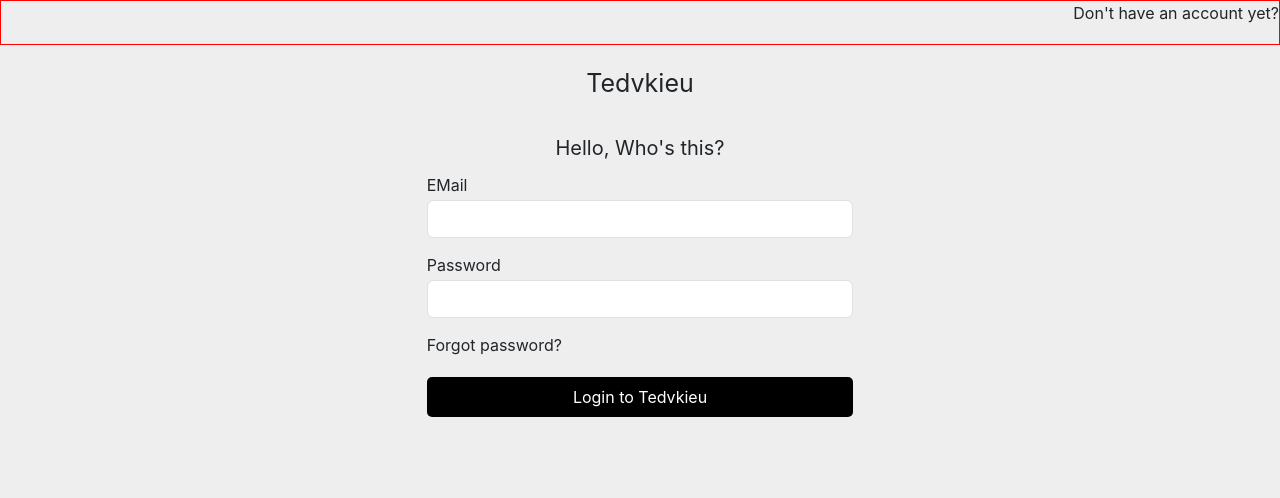
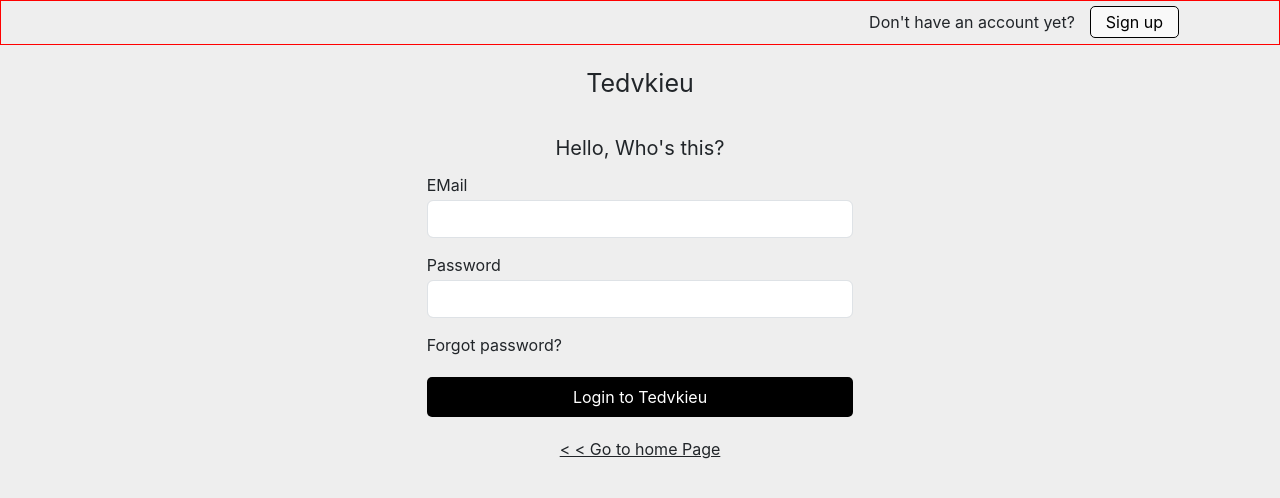
Before and after one commit to tedvkieu/ReactJS_Basic, a React (Create React App) app: page /login in a window 1280 px wide. Shown: the top 498 px of the page. Built offline with nearby package versions, Linux system fonts and the light colour scheme.

Commit message:
#70. API Login | Đăng nhập

```diff
--- /dev/null
+++ b/src/Layout.js
@@ -0,0 +1,43 @@
+import { BrowserRouter, Routes, Route } from 'react-router-dom';
+import User from './components/User/User';
+import Admin from './components/Admin/Admin';
+import App from './App';
+import HomePage from './components/Home/HomePage';
+import ManageUser from './components/Admin/Content/ManageUser';
+import DashBoard from './components/Admin/Content/DashBoard';
+import Login from './components/Auth/Login';
+
+import { ToastContainer, toast } from 'react-toastify';
+import 'react-toastify/dist/ReactToastify.css';
+
+const Layout = (props) => {
+    return (
+        <>
+            <Routes>
+                <Route path="/" element={<App />}>
+                    <Route index element={<HomePage />}></Route>
+                    <Route path="users" element={<User />}></Route>
+                </Route>
+                <Route path="admin" element={<Admin />}>
+                    <Route index element={<DashBoard />} />
+                    <Route path="manage-user" element={<ManageUser />} />
+                </Route>
+
+                <Route path="/login" element={<Login />} />
+            </Routes>
+            <ToastContainer
+                position="top-right"
+                autoClose={5000}
+                hideProgressBar={false}
+                newestOnTop={false}
+                closeOnClick
+                rtl={false}
+                pauseOnFocusLoss
+                draggable
+                pauseOnHover
+            />
+        </>
+    );
+};
+
+export default Layout;
--- a/src/components/Admin/Admin.js
+++ b/src/components/Admin/Admin.js
@@ -3,8 +3,7 @@
 import { FaBars } from 'react-icons/fa';
 import { useState } from 'react';
 import { Outlet } from 'react-router-dom';
-import { ToastContainer, toast } from 'react-toastify';
-import 'react-toastify/dist/ReactToastify.css';
+
 
 const Admin = (props) => {
     const [collapsed, setCollapsed] = useState(false);
@@ -22,17 +21,7 @@
                     <Outlet />
                 </div>
             </div>
-            <ToastContainer
-                position="top-right"
-                autoClose={5000}
-                hideProgressBar={false}
-                newestOnTop={false}
-                closeOnClick
-                rtl={false}
-                pauseOnFocusLoss
-                draggable
-                pauseOnHover
-            />
+
         </div>
     );
 };
--- a/src/components/Admin/Content/ModelCreateUser.js
+++ b/src/components/Admin/Content/ModelCreateUser.js
@@ -61,7 +61,6 @@
             role,
             image
         );
-        console.log('check res: ', data);
         if (data && data.EC === 0) {
             toast.success(data.EM);
             handleClose();
--- a/src/components/Auth/Login.js
+++ b/src/components/Auth/Login.js
@@ -1,16 +1,30 @@
 import { useState } from 'react';
 import './Login.scss';
+import { useNavigate } from 'react-router-dom';
+import { postLogin } from '../../services/apiServices';
+import { toast } from 'react-toastify';
 const Login = (props) => {
     const [email, setEmail] = useState('');
     const [password, setPassword] = useState('');
+    const navigate = useNavigate();
+    const handleLogin = async () => {
+        let data = await postLogin(email, password);
+        if (data && data.EC === 0) {
+            toast.success(data.EM);
+            navigate('/');
+        }
 
-    const handleLogin = () => {
-        alert('login');
+        if (data && +data.EC !== 0) {
+            toast.error(data.EM);
+        }
     };
     return (
         <>
             <div className="login-container">
-                <div className="header">Don't have an account yet?</div>
+                <div className="header">
+                    <span>Don't have an account yet?</span>
+                    <button>Sign up</button>
+                </div>
 
                 <div className="title col-4 mx-auto">Tedvkieu</div>
                 <div className="welcome col-4 mx-auto">Hello, Who's this?</div>
@@ -43,6 +57,15 @@
                             Login to Tedvkieu
                         </button>
                     </div>
+                    <div className="text-center">
+                        <span
+                            className="back"
+                            onClick={() => {
+                                navigate('/');
+                            }}>
+                            &#60; &#60; Go to home Page
+                        </span>
+                    </div>
                 </div>
             </div>
         </>
--- a/src/components/Auth/Login.scss
+++ b/src/components/Auth/Login.scss
@@ -3,6 +3,21 @@
         height: 45px;
         text-align: right;
         border: 1px solid red;
+        padding: 5px 100px;
+        align-items: center;
+        justify-content: flex-end;
+
+        button {
+            padding: 3px 15px;
+            border-radius: 5px;
+            background: #f9f9f9;
+            margin-left: 15px;
+            border: 1px solid;
+
+            &:hover {
+                background: white;
+            }
+        }
     }
     .title {
         font-size: 25px;
@@ -29,4 +44,10 @@
             background: black;
         }
     }
+    .text-center {
+        .back {
+            cursor: pointer;
+            text-decoration: underline;
+        }
+    }
 }
--- a/src/index.js
+++ b/src/index.js
@@ -6,31 +6,14 @@
 import 'bootstrap/dist/css/bootstrap.min.css';
 import { Provider } from 'react-redux';
 import { BrowserRouter, Routes, Route } from 'react-router-dom';
-import User from './components/User/User';
-import Admin from './components/Admin/Admin';
-import App from './App';
-import HomePage from './components/Home/HomePage';
-import ManageUser from './components/Admin/Content/ManageUser';
-import DashBoard from './components/Admin/Content/DashBoard';
-import Login from './components/Auth/Login';
+import Layout from './Layout';
 
 const root = ReactDOM.createRoot(document.getElementById('root'));
 root.render(
     <Provider store={store}>
         {/* <React.StrictMode> */}
         <BrowserRouter>
-            <Routes>
-                <Route path="/" element={<App />}>
-                    <Route index element={<HomePage />}></Route>
-                    <Route path="users" element={<User />}></Route>
-                </Route>
-                <Route path="admin" element={<Admin />}>
-                    <Route index element={<DashBoard />} />
-                    <Route path="manage-user" element={<ManageUser />} />
-                </Route>
-
-                <Route path="/login" element={<Login />} />
-            </Routes>
+            <Layout />
         </BrowserRouter>
 
         {/* </React.StrictMode> */}
--- a/src/services/apiServices.js
+++ b/src/services/apiServices.js
@@ -33,10 +33,18 @@
     return axios.get(`api/v1/participant?page=${page}&limit=${limit}`);
 };
 
+const postLogin = (userEmail, userPass) => {
+    return axios.post(`/api/v1/login`, {
+        email: userEmail,
+        password: userPass,
+    });
+};
+
 export {
     postCreateNewUser,
     getAllUsers,
     putUpdateUser,
     deleteUser,
     getUserPaginate,
+    postLogin,
 };
```
